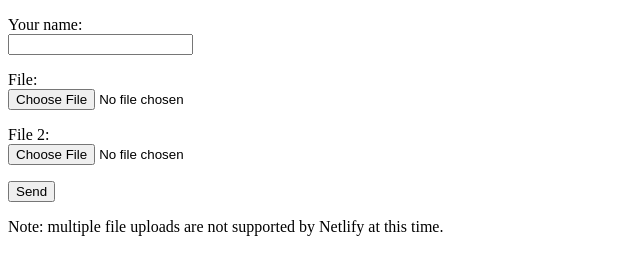
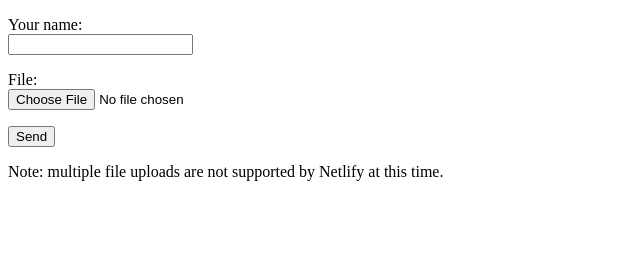
Before and after one commit to natecostello/netlify-gatsby-form-prototype, a Gatsby site: page /form in a window 1280 px wide. Shown: the whole page, without its empty margins (0-640 px from the left). Built offline with nearby package versions, Linux system fonts and the light colour scheme; Gatsby itself is replaced by a stand-in of ours.

Commit message:
added initial hiding of second file input, reveal upon first file selection.

```diff
--- a/src/pages/form.js
+++ b/src/pages/form.js
@@ -13,6 +13,7 @@ function encode(data) {
 
 export default function Contact() {
   const [state, setState] = React.useState({});
+  const [firstFileSelected, setFirstFileSelected] = React.useState(false);
 
   const handleChange = (e) => {
     setState({ ...state, [e.target.name]: e.target.value });
@@ -20,6 +21,9 @@ export default function Contact() {
 
   const handleAttachment = (e) => {
     setState({ ...state, [e.target.name]: e.target.files[0] });
+    if (e.target.name === "firstAttachment") {
+      setFirstFileSelected(!!e.target.files[0]);
+    }
   };
 
   const handleSubmit = (e) => {
@@ -66,22 +70,24 @@ export default function Contact() {
           <br />
           <input
             type="file"
-            name="firstattachment"
+            name="firstAttachment"
             onChange={handleAttachment}
           />
         </label>
       </p>
+      {firstFileSelected && (
         <p>
           <label>
-          File 2:
+            Second File:
             <br />
             <input
               type="file"
-            name="secondattachment"
+              name="secondAttachment"
               onChange={handleAttachment}
             />
           </label>
         </p>
+      )}
       <p>
         <button type="submit">Send</button>
       </p>
```
Lines whose indentation alone changed are shown as unchanged.
